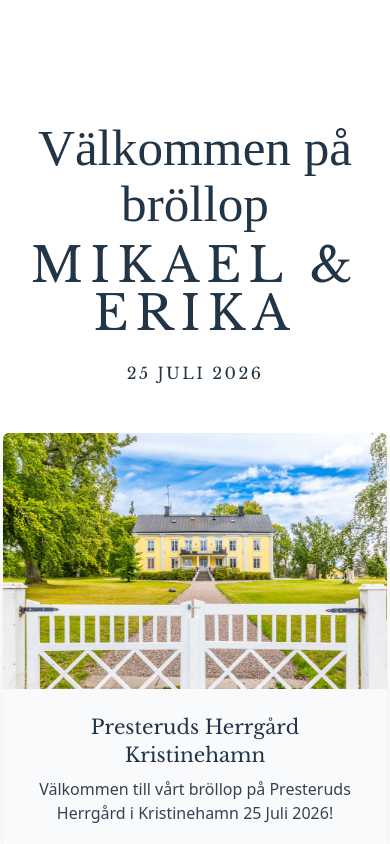
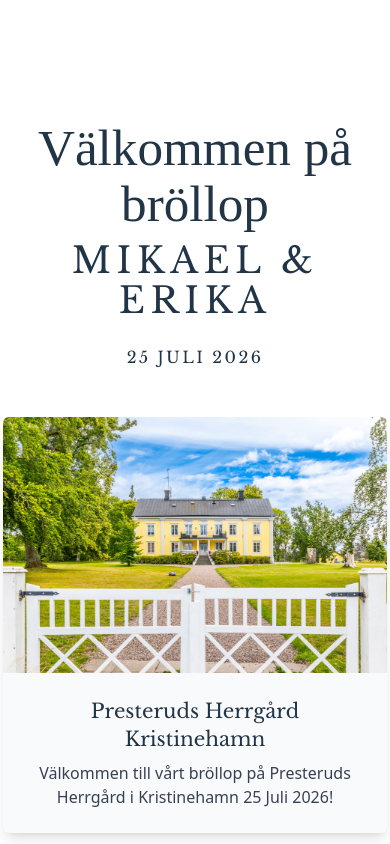
Before and after one commit to mikaelmalmqvistnordnet/malmqvist2026, a React (Vite) app: page / in a window 390 px wide. Shown: the top 844 px of the page. Built offline with nearby package versions, Linux system fonts and the light colour scheme; a web font is replaced by a local one.

Commit message:
Fix styling

```diff
--- a/src/Home.css
+++ b/src/Home.css
@@ -1,8 +1,7 @@
 #root {
-  /* max-width: 1280px; */
-  margin: 0 auto;
-  /* padding-top: 6rem; */
+  width: 100%;
   text-align: center;
+  overflow-x: hidden;
 }
 
 .logo {
--- a/src/Home.tsx
+++ b/src/Home.tsx
@@ -6,12 +6,12 @@ import { Link } from '@tanstack/react-router';
 
 const Home = () => {
   return (
-    <div className="relative w-[100vw] h-full flex justify-center">
-      <div className="flex flex-col gap-2 pt-30 z-20 max-w-[400px] lg:max-w-[600px]">
+    <div className="w-full h-full flex justify-center overflow-x-hidden overflow-y-auto">
+      <div className="flex flex-col items-center gap-2 pt-30 z-20 md:max-w-[800px] lg:max-w-[1200px] max-w-[95%] pl-2 pr-2">
         <h2 className="font-curly">Välkommen på bröllop</h2>
-        <h1 className="font-professional-spaced text-5xl md:text-7xl">MIKAEL & ERIKA</h1>
+        <h1 className="font-professional-spaced text-4xl md:text-7xl">MIKAEL & ERIKA</h1>
         <h3 className="font-professional-spaced mt-4">25 JULI 2026</h3>
-        <div className="pt-10 flex justify-center">
+        <div className="pt-10 flex justify-center w-[400px]">
           <div className="max-w-sm rounded-md overflow-hidden shadow-lg min-h-96 bg-gray-50  border-gray-50">
             <img className="w-full" src={herrgarden} alt="Presteruds herrgård" />
             <div className="p-6">
@@ -72,7 +72,7 @@ const Home = () => {
           Loading
           </iframe> */}
       </div>
-      <div className="absolute left-0 bottom-0 justify-between w-full hidden md:flex overflow-hidden z-10">
+      <div className="absolute left-0 -bottom-0 justify-between w-full hidden md:flex overflow-hidden z-10">
         <img src={blommor2} width="400" alt="" className="-ml-30" />
         <img src={blommor1} width="400" alt="" className="-mr-20" />
       </div>
```
